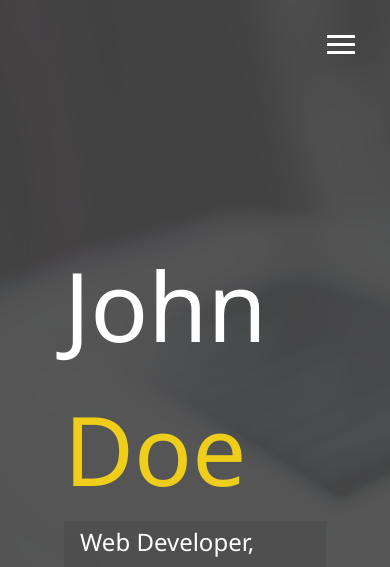
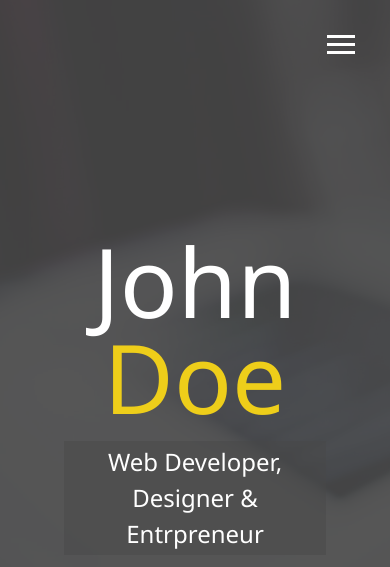
Before and after one commit to seajax4/modern_portfolio, a website: page dist/index.html in a window 390 px wide. Shown: the top 567 px of the page. Drawn offline with Linux system fonts and the light colour scheme.

Commit message:
Added media queries and made menu overlya responsive

```diff
--- a/scss/_config.scss
+++ b/scss/_config.scss
@@ -28,3 +28,30 @@ $background-opacity: 0.9;
         }
     }
 }
+
+// Media Query Mixins
+@mixin mediaSm {
+    @media screen and (max-width: 500px) {
+        @content;
+    }
+}
+
+//
+@mixin mediaMd {
+    @media screen and (max-width: 768px) {
+        @content;
+    }
+}
+
+
+@mixin mediaLg {
+    @media screen and (min-width: 769px) and (max-width: 1170px) {
+        @content;
+    }
+}
+
+@mixin mediaXl {
+    @media screen and (min-width: 1771px) {
+        @content;
+    }
+}
--- /dev/null
+++ b/scss/_mobile.scss
@@ -0,0 +1,57 @@
+// Widescreens
+@include mediaXl {
+
+}
+
+// Desktops & Laptops
+@include mediaLg {
+
+}
+
+// Tablets & Small Laptops
+@include mediaMd {
+    main {
+        align-items: center;
+        text-align: center;
+
+        .lg-heading {
+            line-height: 1;
+            margin-bottom: 1rem;
+        }
+    }
+
+    ul.menu-nav,
+    div.menu-branding {
+        float: none;
+        width: 100%;
+        min-height: 0;
+
+        &.show {
+            transform: translate3d(0, 0, 0);
+        }
+    }
+
+    .menu-nav {
+        height: 75vh;
+        transform: translate3d(-100%,0,0);
+        font-size: 24px;
+    }
+
+    .menu-branding {
+        height: 25vh;
+        transform: translate3d(100,0,0);
+
+        .portrait {
+            background: url('../img/portrait_small.jpg');
+            width: 150px;
+            height: 150px;
+        }
+    }
+}
+
+// Smartphones
+@include mediaSm {
+    main#home h1 {
+        margin-top: 10vh;
+    }
+}
--- a/scss/main.scss
+++ b/scss/main.scss
@@ -1,5 +1,6 @@
 @import 'config';
 @import 'menu';
+@import 'mobile';
 
 * {
     box-sizing: border-box;
```
Also changed, not shown: dist/css/main.css.
